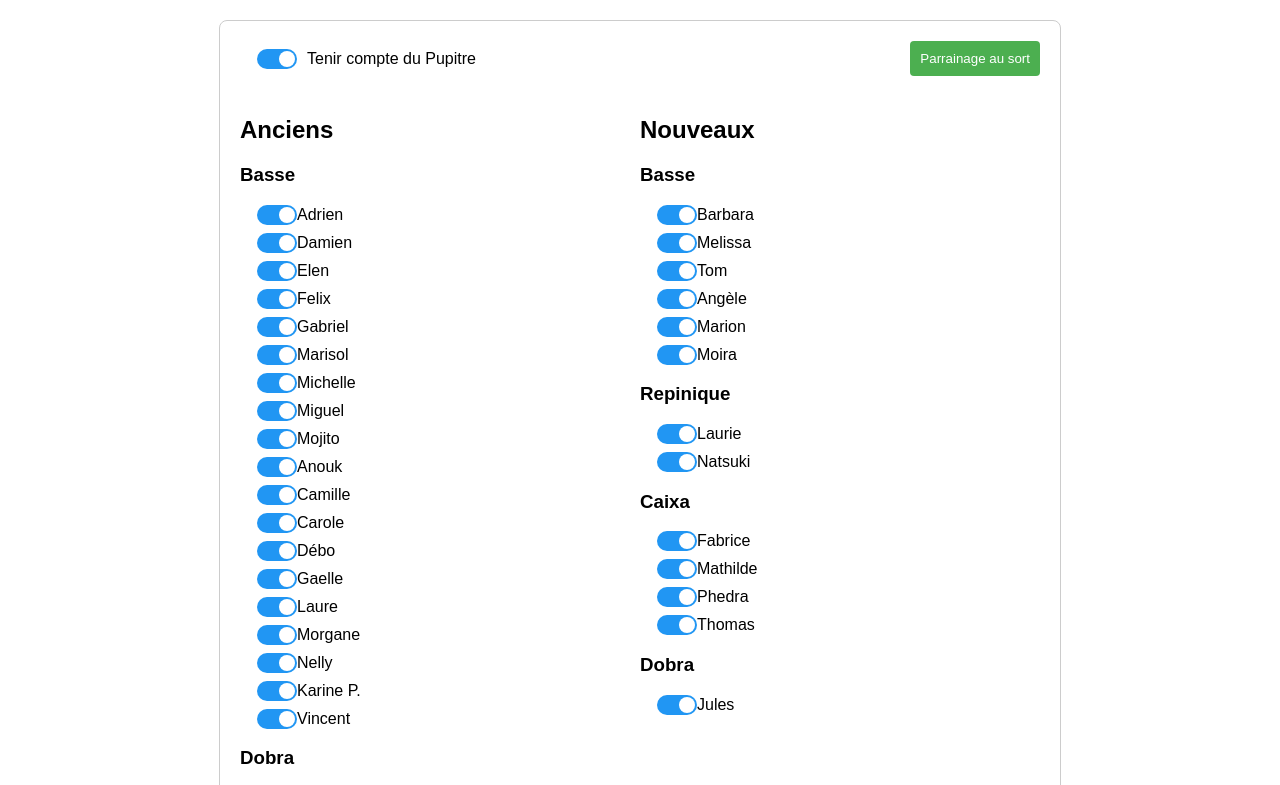
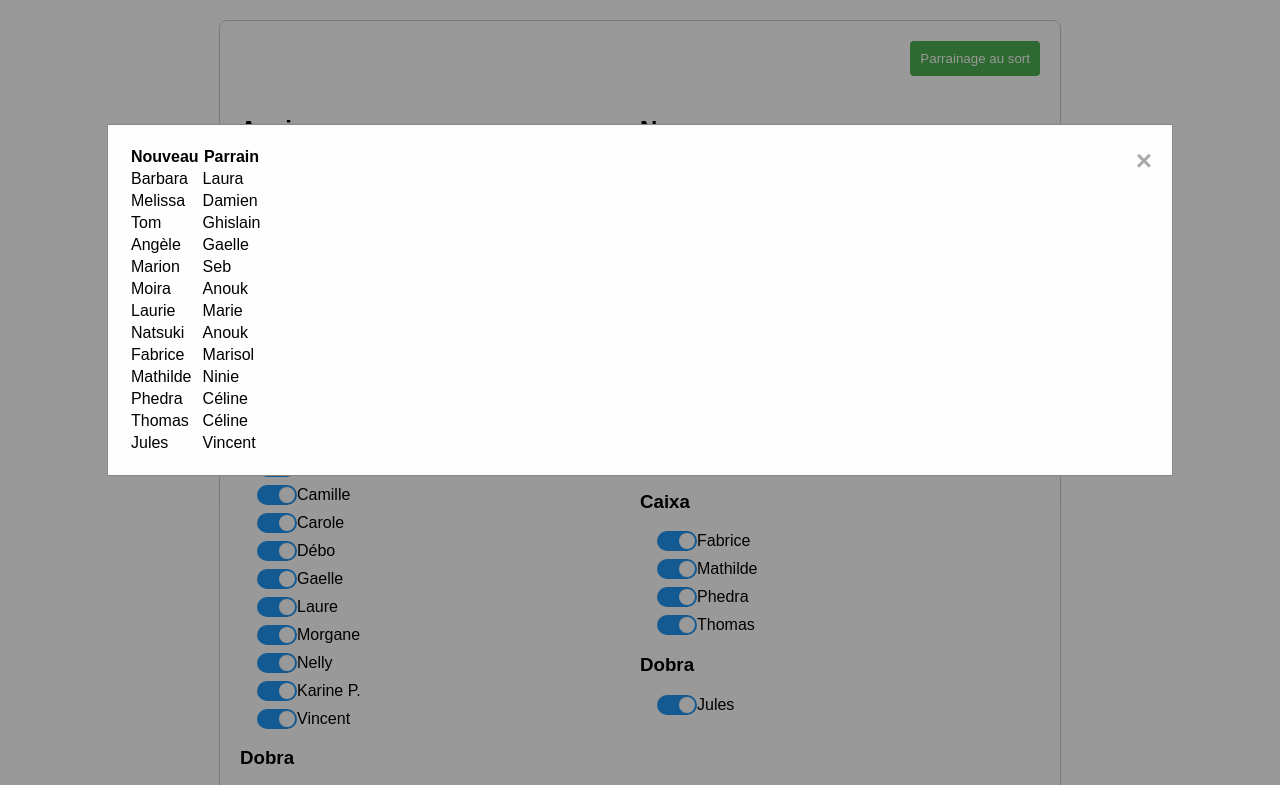
Before and after one commit to Jean-Charles-Audebert/batala-parrainage, a website: page index.html in a window 1280 px wide. Both pictures are taken after a click on the button "Parrainage au sort". Shown: the top 785 px of the page. Drawn offline with nearby package versions, Linux system fonts and the light colour scheme.

Commit message:
drawWithoutPupitre ok - deploy

```diff
--- a/index.html
+++ b/index.html
@@ -1,24 +1,37 @@
 <!DOCTYPE html>
 <html lang="en">
   <head>
-    <meta charset="UTF-8">
-    <meta name="viewport" content="width=device-width, initial-scale=1.0">
-    <link rel="stylesheet" href="style.css">
+    <meta charset="UTF-8" />
+    <meta name="viewport" content="width=device-width, initial-scale=1.0" />
+    <link rel="stylesheet" href="style.css" />
     <title>Parrainage au sort</title>
   </head>
   <body>
     <div class="container">
       <div class="controls">
         <label class="toggle-switch" id="togglePupitre">
-                <input type="checkbox" checked>
+          <!-- <input type="checkbox" checked />
           <span class="slider round"></span>
-                <span>Tenir compte du Pupitre</span>
+          <span>Tenir compte du Pupitre</span> -->
         </label>
         <button type="button" id="drawButton">Parrainage au sort</button>
       </div>
       <div class="members-list" id="membersList"></div>
-        <div class="result" id="result"></div>
+      <!-- <div class="result" id="result"></div> -->
     </div>
+    <div id="myModal" class="modal">
+      <div class="modal-content">
+        <!-- Contenu du résultat -->
+        <span class="close">&times;</span>
+        <div id="result"></div>
+        <!-- Bouton pour exporter en PDF -->
+       <!--  <button id="exportButton">Exporter en PDF</button> -->
+      </div>
+    </div>
+
+    <script src="https://cdnjs.cloudflare.com/ajax/libs/jspdf/2.4.0/jspdf.umd.min.js"></script>
+
     <script src="main.js"></script>
+
   </body>
 </html>
--- a/main.js
+++ b/main.js
@@ -39,6 +39,9 @@ document.addEventListener('DOMContentLoaded', function () {
         // Display members in two columns
         displayGroupedMembers(anciensGrouped, 'Anciens', 'left');
         displayGroupedMembers(nouveauxGrouped, 'Nouveaux', 'right');
+
+        console.log("anciensGrouped", anciensGrouped);
+        console.log("nouveauxGrouped", nouveauxGrouped);
     }
 
     // Function to display grouped members with toggle switches
@@ -105,7 +108,6 @@ document.addEventListener('DOMContentLoaded', function () {
         // Check if "tenir compte du pupitre" is activated
         const considerPupitre = togglePupitre.checked;
 
-
         // Perform the draw logic
         const drawResult = considerPupitre
             ? drawWithPupitre(anciens, nouveaux, selectedAnciens, selectedNouveaux)
@@ -113,6 +115,19 @@ document.addEventListener('DOMContentLoaded', function () {
 
         // Display the result
         displayResult(drawResult.newMembers, drawResult.parrains);
+
+        // Open the modal
+        openModal();
+    }
+
+    function openModal() {
+        const modal = document.getElementById('myModal');
+        modal.style.display = 'block';
+    }
+
+    function closeModal() {
+        const modal = document.getElementById('myModal');
+        modal.style.display = 'none';
     }
 
     // Function to perform draw with pupitre consideration
@@ -148,12 +163,7 @@ document.addEventListener('DOMContentLoaded', function () {
         return drawResult;
     }
 
-
-
-
-
     // Function to perform draw without pupitre consideration
-
     function drawWithoutPupitre(anciens, selectedAnciens, nouveaux, selectedNouveaux) {
         const drawResult = {
             newMembers: [],
@@ -174,7 +184,6 @@ document.addEventListener('DOMContentLoaded', function () {
 
         return drawResult;
     }
-
 
     // Function to get a random element from an array
     function getRandomElement(array) {
@@ -213,4 +222,28 @@ document.addEventListener('DOMContentLoaded', function () {
 
     // Initialize the application
     displayMembers();
+
+    // Event listener to close the modal
+    const closeModalButton = document.querySelector('.close');
+    closeModalButton.addEventListener('click', closeModal);
+
+    // Event listener for export button click
+    const exportButton = document.getElementById('exportButton');
+    exportButton.addEventListener('click', exportToPDF);
 });
+
+// Fonction pour exporter en PDF
+function exportToPDF() {
+    // Récupérer le contenu du tableau des résultats
+    const tableContent = document.getElementById('result').innerHTML;
+
+    // Initialiser jsPDF
+    const pdf = new jsPDF();
+
+    // Ajouter le contenu du tableau au PDF
+    pdf.text('Résultats du tirage', 10, 10);
+    pdf.fromHTML(tableContent, 10, 20);
+
+    // Sauvegarder le PDF avec un nom de fichier
+    pdf.save('resultats_tirage.pdf');
+}
--- /dev/null
+++ b/package.json
@@ -0,0 +1,5 @@
+{
+  "dependencies": {
+    "jspdf": "^2.5.1"
+  }
+}
--- a/style.css
+++ b/style.css
@@ -93,5 +93,38 @@ button {
     align-items: center;
     margin-bottom: 8px;
 }
+.modal {
+    display: none;
+    position: fixed;
+    z-index: 1;
+    left: 0;
+    top: 0;
+    width: 100%;
+    height: 100%;
+    overflow: auto;
+    background-color: rgb(0, 0, 0);
+    background-color: rgba(0, 0, 0, 0.4);
+    padding-top: 60px;
+}
 
-/* ... (other styles) */
+.modal-content {
+    background-color: #fefefe;
+    margin: 5% auto;
+    padding: 20px;
+    border: 1px solid #888;
+    width: 80%;
+}
+
+.close {
+    color: #aaaaaa;
+    float: right;
+    font-size: 28px;
+    font-weight: bold;
+}
+
+.close:hover,
+.close:focus {
+    color: #000;
+    text-decoration: none;
+    cursor: pointer;
+}
```
Also changed, not shown: 1 other file. Lines whose indentation alone changed are shown as unchanged.
